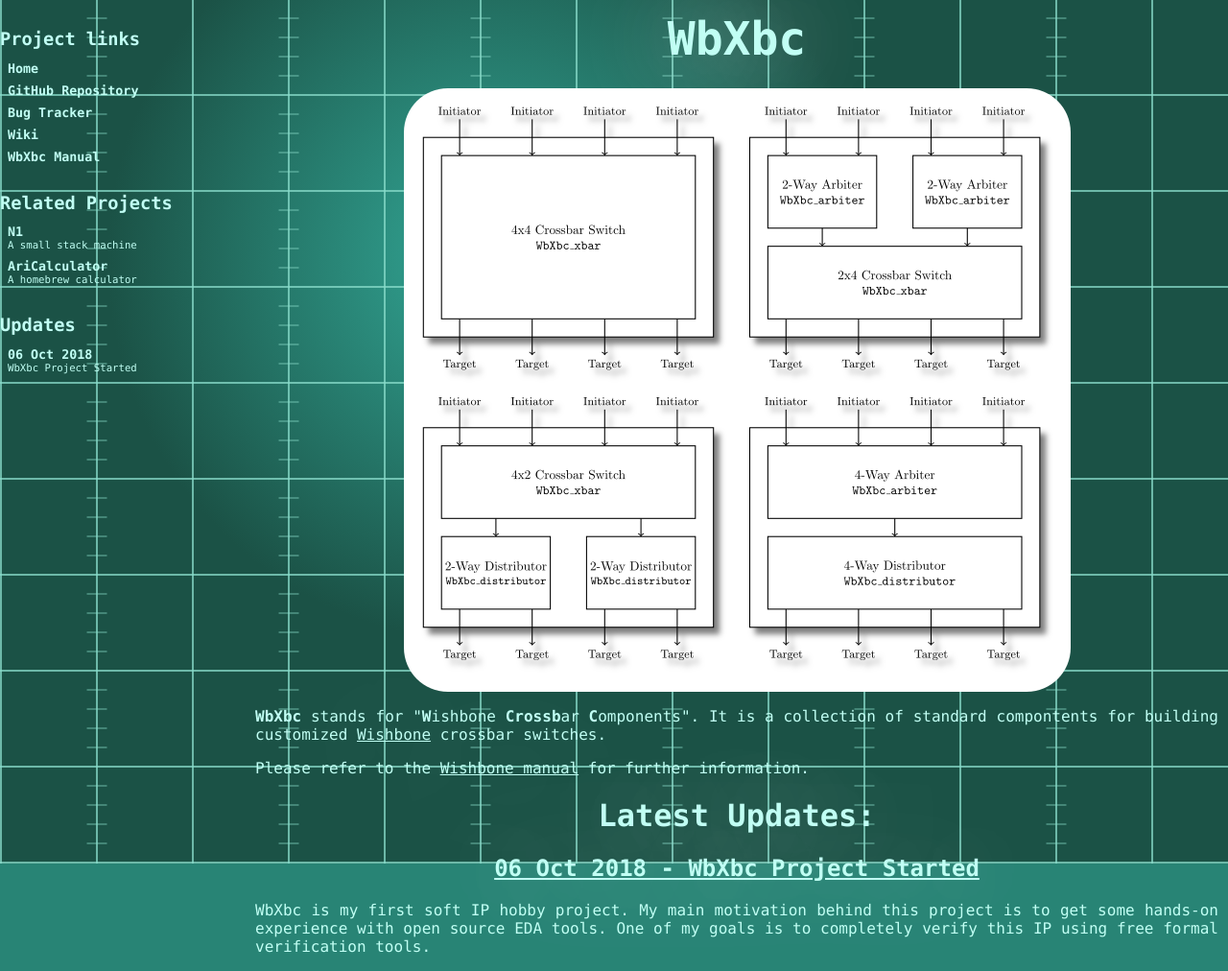
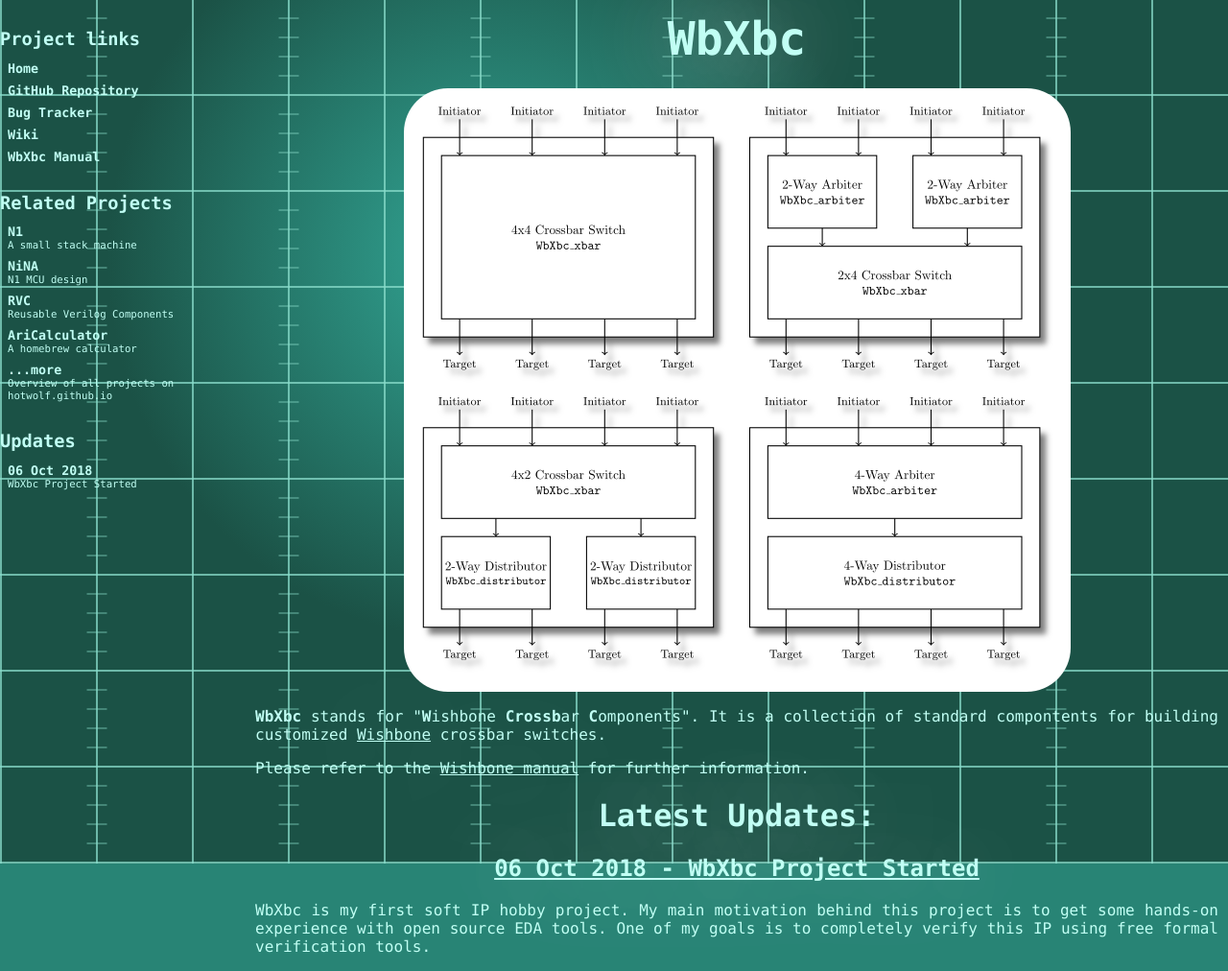
Before and after one commit to hotwolf/WbXbc, a Jekyll site: the page built from index.html, in a window 1280 px wide. Shown: the whole page at 96% size. Built offline with Jekyll 4.4.1, drawn with Linux system fonts in a browser that asks for light colours.

Commit message:
updated related projects

```diff
--- a/_includes/RelatedProjects.html
+++ b/_includes/RelatedProjects.html
@@ -9,6 +9,22 @@ A small stack machine
 </a>
 </div><!--<div id="link">-->
 
+<!-- NiNA -->
+<div class="link">
+<a class="active" href="//hotwolf.github.io/NiNA">
+<h1>NiNA</h1>
+N1 MCU design
+</a>
+</div><!--<div id="link">-->
+
+<!-- RVC -->
+<div class="link">
+<a class="active" href="//hotwolf.github.io/RVC">
+<h1>RVC</h1>
+Reusable Verilog Components
+</a>
+</div><!--<div id="link">-->
+
 <!-- AriCalculator -->
 <div class="link">
 <a class="active" href="//hotwolf.github.io/AriCalculator">
@@ -17,4 +33,12 @@ A homebrew calculator
 </a>
 </div><!--<div id="link">-->
 
+<!-- Project Overview -->
+<div class="link">
+<a class="active" href="//hotwolf.github.io">
+<h1>...more</h1>
+Overview of all projects on hotwolf.github.io
+</a>
+</div><!--<div id="link">-->
+
 </div><!--<div id="links">-->
```
